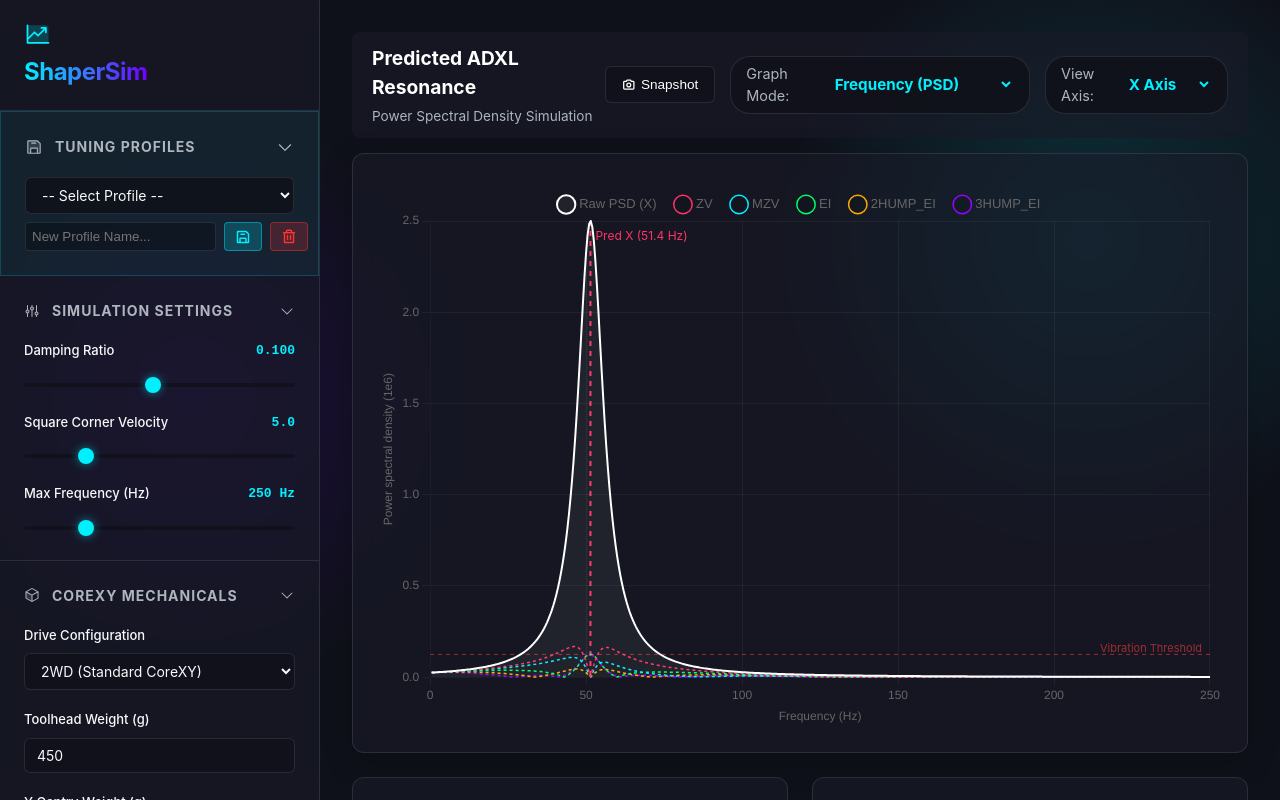
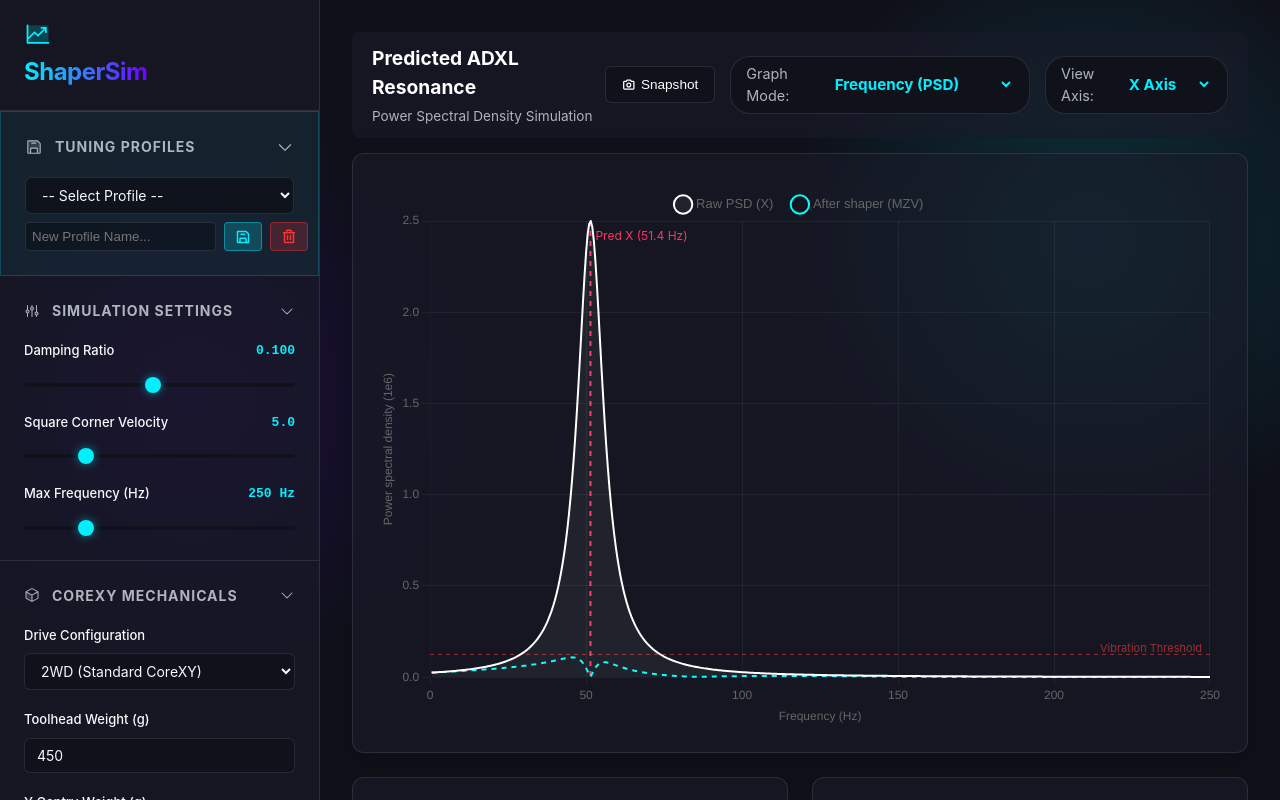
Before and after one commit to Jumpybeetroot/shaper-sim, a React (Vite) app in the folder shaper-sim-react/: page / in a window 1280 px wide. Built offline with nearby package versions, Linux system fonts and the light colour scheme.

Commit message:
feat: Update PSD graph to only plot the active 'After shaper' curve in cyan instead of cluttering with all 5 shapers

```diff
--- a/shaper-sim-react/src/App.tsx
+++ b/shaper-sim-react/src/App.tsx
@@ -159,6 +159,7 @@ function App() {
   const chartData = useMemo(() => {
     const psd = viewAxis === 'x' ? psdX : psdY;
     const recommendedShaper = viewAxis === 'x' ? scoreX.best_shaper : scoreY.best_shaper;
+    const activeShaper = selectedShaper === 'recommended' ? recommendedShaper : selectedShaper;
 
     if (graphMode === 'step') {
       const { times, unshaped, shaped } = generate_step_responses(centerFreq, state.dampingRatio, null, 0.250, 0.0005);
@@ -176,7 +177,6 @@ function App() {
         }
       ];
 
-      const activeShaper = selectedShaper === 'recommended' ? recommendedShaper : selectedShaper;
       const shaperFunc = SHAPERS[activeShaper];
       const shaper = shaperFunc ? shaperFunc(centerFreq, state.dampingRatio) : null;
       const { shaped: shapedResponse } = generate_step_responses(centerFreq, state.dampingRatio, shaper, 0.250, 0.0005);
@@ -218,22 +218,22 @@ function App() {
         });
       }
 
-      Object.keys(SHAPERS).forEach(shaperName => {
-        const shaperFunc = SHAPERS[shaperName];
+      const shaperFunc = SHAPERS[activeShaper];
+      if (shaperFunc) {
         const shaper = shaperFunc(centerFreq, state.dampingRatio);
         const response = estimate_shaper(shaper, state.dampingRatio, freqs);
         const smoothedPsd = psd.map((val, i) => val * response[i]);
 
         datasets.push({
-          label: shaperNames[shaperName],
+          label: `After shaper (${shaperNames[activeShaper]})`,
           data: freqs.map((f, i) => ({ x: f, y: smoothedPsd[i] })),
-          borderColor: colors[shaperName],
-          borderWidth: 1.5,
-          borderDash: [3, 3],
+          borderColor: '#00ffff', // Cyan, just like Klipper's graph
+          borderWidth: 2,
+          borderDash: [5, 5],
           fill: false,
           pointRadius: 0,
         });
-      });
+      }
 
       return { labels: [], datasets };
     }
```
